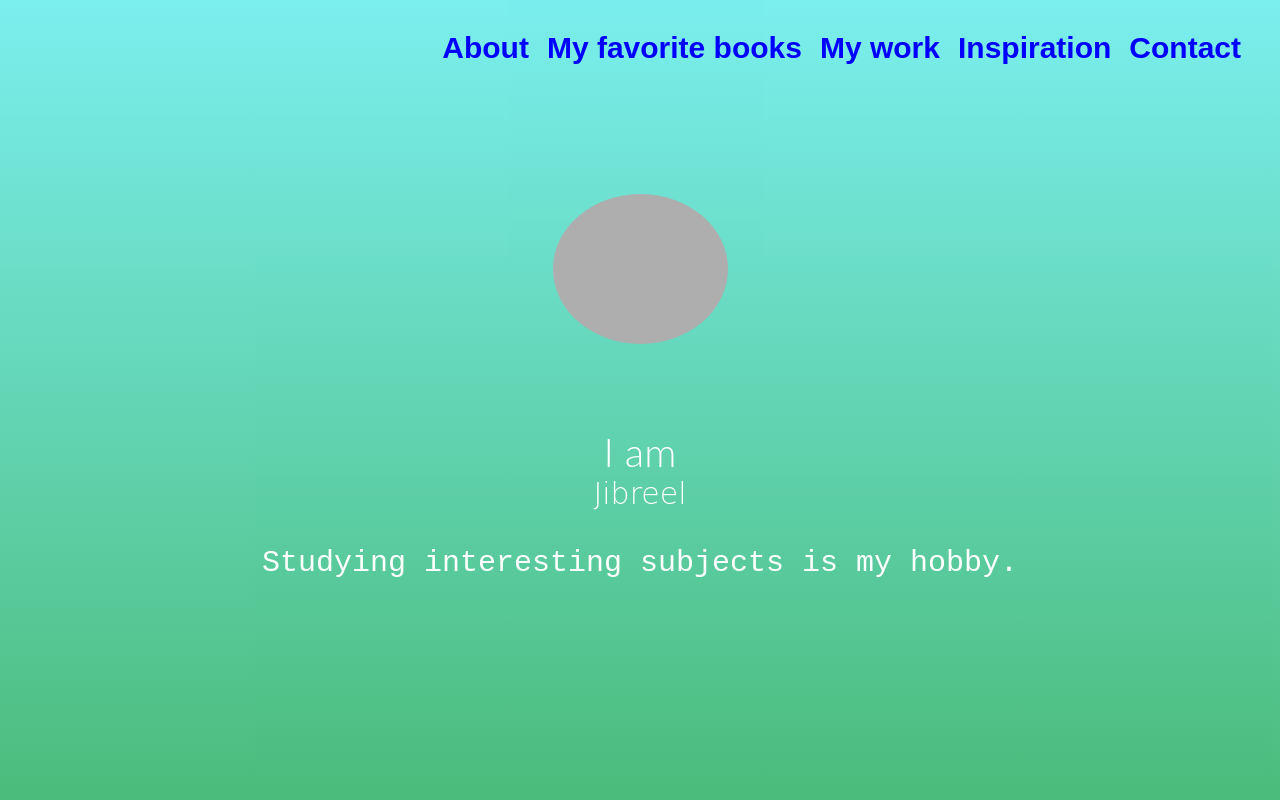
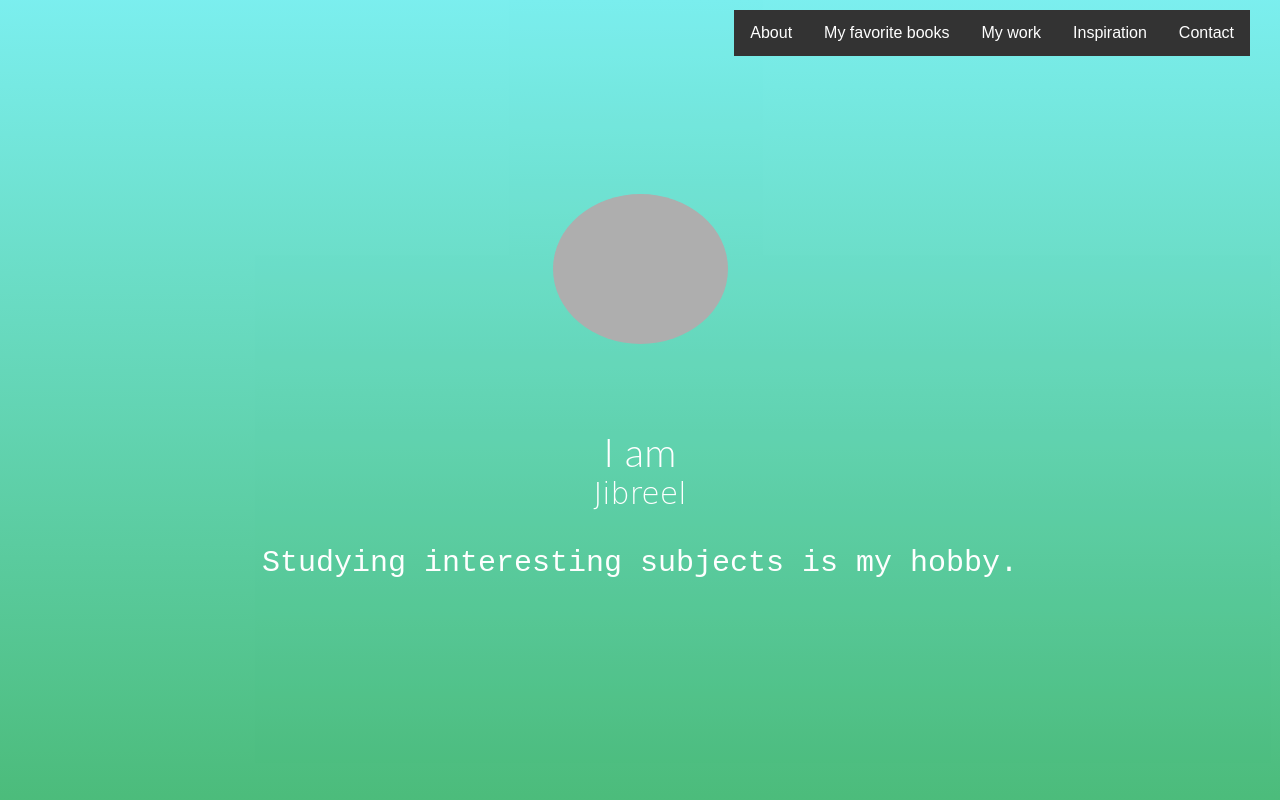
Before and after one commit to amir78pgd/myBlog, a plain HTML site: page index.html in a window 1280 px wide. Shown: the top 800 px of the page. Drawn offline with Linux system fonts and the light colour scheme; grey boxes are pictures that could not be loaded.

Commit message:
Add files via upload

```diff
--- a/index.html
+++ b/index.html
@@ -7,17 +7,19 @@
 
 <body>
     <ul class="menu">
-        <li class="link">About</li>
-        <li class="link">My favorite books</li>
-        <li class="link">My work</li>
-        <li class="link">Inspiration</li>
-        <li class="link">Contact</li>
+
+        <li><a href="#description">About</a></li>
+        <li><a href="#Writing">My favorite books</a></li>
+        <li><a href="#work">My work</a></li>
+        <li><a href="#Inspiration">Inspiration</a></li>
+        <li><a href="#Contact">Contact</a></li>
+
     </ul>
     <section id="welcome" class="parallax-container">
         <div class="parallax-inner">
         <img src="https://images.unsplash.com/photo-1501618669935-18b6ecb13d6d?ixlib=rb-1.2.1&q=85&fm=jpg&crop=entropy&cs=srgb&ixid=eyJhcHBfaWQiOjE0NTg5fQ" width="90" height="150" class="profile">
                     <h1>I am <br> <span id="name">Jibreel</span></h1>
-            <h2> Studying interesting subjects is my hobby.</h2>
+            <h2> Studying interesting subjects is my     hobby.</h2>
         <p></p>
             </div>
     </section>
@@ -27,16 +29,20 @@
     <div class="line"></div>
     <p>I like to study for knowledge. I like to study maths, science and english. I like science I learn all about plants, animals, food, oxygen etc. I like english because my writing skills become fast and I learn cursive and it gives me good handwriting etc. In maths I like solving problems it makes my mind sharp.
 </p></section>
+
     <section><h1 videos></h1><div class="line"></div>
     <iframe width="853" height="480" src="https://www.youtube.com/embed/OmJ-4B-mS-Y" frameborder="0" allow="accelerometer; autoplay; clipboard-write; encrypted-media; gyroscope; picture-in-picture" allowfullscreen></iframe>
         <br>
             <iframe width="853" height="480" src="https://www.youtube.com/embed/SzJ46YA_RaA" frameborder="0" allow="accelerometer; autoplay; clipboard-write; encrypted-media; gyroscope; picture-in-picture" allowfullscreen></iframe>    </section>
-    <section id="work"><h1>Mathematics</h1><div>class="line"</div>
+
+    <section id="work"><h1>Mathematics</h1><div class="line"> </div>
         <iframe width="1200" height="500" src="https://en.wikipedia.org/wiki/Mathematics"> </iframe>
     </section>
-    <section id="Writing"><h1>Book</h1><div class="line"></div>
+
+    <section id="Writing"><h1>Books</h1><div class="line"></div>
     <a href="https://byjus.com/ncert-books-class-6-maths/" target="_blank">Maths Book</a>
     </section>
+
     <section id="Inspiration"><h1>My inspiration</h1><div class="line"></div>
     <div class="image">
     <img src="https://science4fun.info/wp-content/uploads/2019/05/Muhammad-ibn-Musa-al-Khwarizmi-portrait.jpg">
@@ -44,5 +50,13 @@
         <a href="https://science4fun.info/al-khwarizmi/" target="_blank">
         <h1><span id="name">Al Khawarizmi</span></h1></a>
     </section>
+
+    <section id="Contact"><h1>Contact section</h1><div class="line"></div>
+<iframe src="https://www.google.com/maps/embed?pb=!1m18!1m12!1m3!1d3808.101065299942!2d78.37008091487591!3d17.358869188095685!2m3!1f0!2f0!3f0!3m2!1i1024!2i768!4f13.1!3m3!1m2!1s0x3bcb95c4bccfffff%3A0xeba4255fe1850ab7!2sPBEL%20City%2C%20Hyderabad%2C%20Telangana%20500086!5e0!3m2!1sen!2sin!4v1610285858564!5m2!1sen!2sin" width="600" height="450" frameborder="0" style="border:0;" allowfullscreen="" aria-hidden="false" tabindex="0"></iframe>
+        <br>
+        <a href="mailto:amir.ashraff@gmail.com?Subject=Hello" id="myname">
+            <i class="fa fa-enevlope">&nbsp;<span id="myname">amir.ashraff@gmail.com</span></i>
+        </a>
+    </section>
 </body>
 <h2></h2>
--- a/style.css
+++ b/style.css
@@ -5,6 +5,30 @@ body {
     margin: 0;
     padding-top: 800px;
     text-align: center;
+}
+
+ul {
+  list-style-type: none;
+  margin: 0;
+  padding: 0;
+  overflow: hidden;
+  background-color: #333;
+}
+
+li {
+  float: left;
+}
+
+li a {
+  display: block;
+  color: white;
+  text-align: center;
+  padding: 14px 16px;
+  text-decoration: none;
+}
+
+li a:hover {
+  background-color: #111;
 }
 
 .profile {
```
